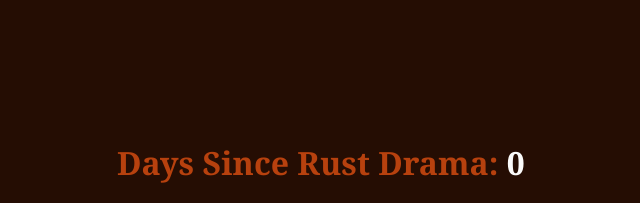
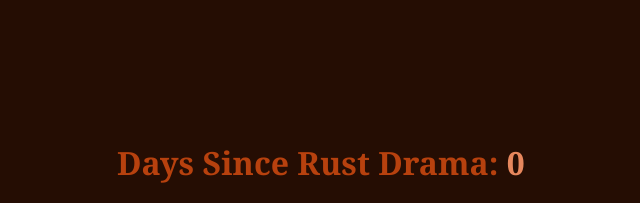
Before and after one commit to defenestrator/dayssincerustdrama.com, a plain HTML site: page index.html in a window 1280 px wide. Shown: the top 203 px of the page, 3-643 px from the left. Drawn offline with Linux system fonts and the light colour scheme.

Commit message:
blurbles

```diff
--- a/index.html
+++ b/index.html
@@ -6,7 +6,7 @@
 <body style="padding:4rem; background-color: #250d03;">
     <div style="padding:3rem; color: #b7410e; font-family: Cambria, Cochin, Georgia, Times, 'Times New Roman', serif;">
         <h1>
-            Days Since Rust</span> Drama: <span style="color:#fafafa;">0</span>
+            Days Since Rust</span> Drama: <span style="color:#e7875d;">0</span>
         </h1>
         <h2>
             Reportage service coming soon
```
